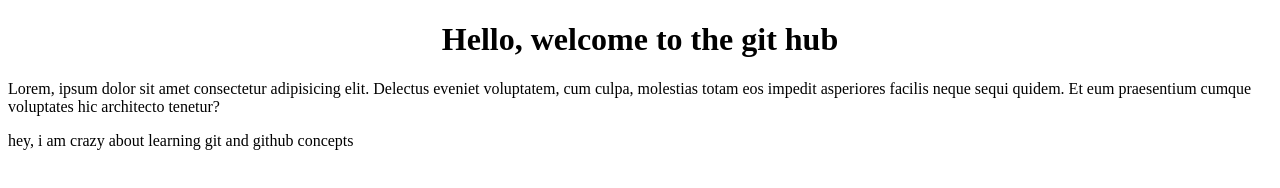
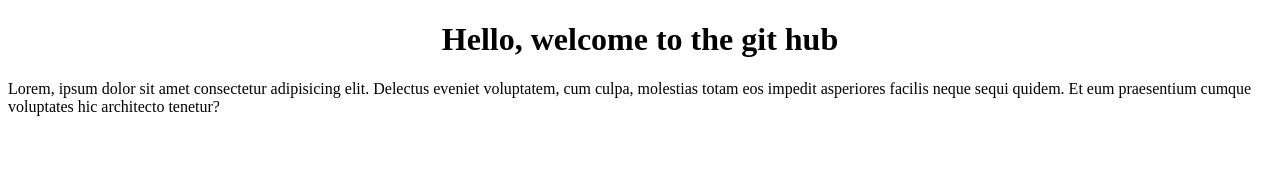
Before and after one commit to GangarajuThammannagari/demo-repo, a plain HTML site: page index.html in a window 1280 px wide. Drawn offline with Linux system fonts and the light colour scheme.

Commit message:
removed somthing

```diff
--- a/index.html
+++ b/index.html
@@ -8,8 +8,6 @@
 <body>
     <h1 style="text-align: center;">Hello, welcome to the git hub</h1>
     <p> Lorem, ipsum dolor sit amet consectetur adipisicing elit. Delectus eveniet voluptatem, cum culpa, molestias totam eos impedit asperiores facilis neque sequi quidem. Et eum praesentium cumque voluptates hic architecto tenetur?</p>
-    <p> hey, i am crazy about learning git and github concepts
 
-    </p>
 </body>
 </html>
```
